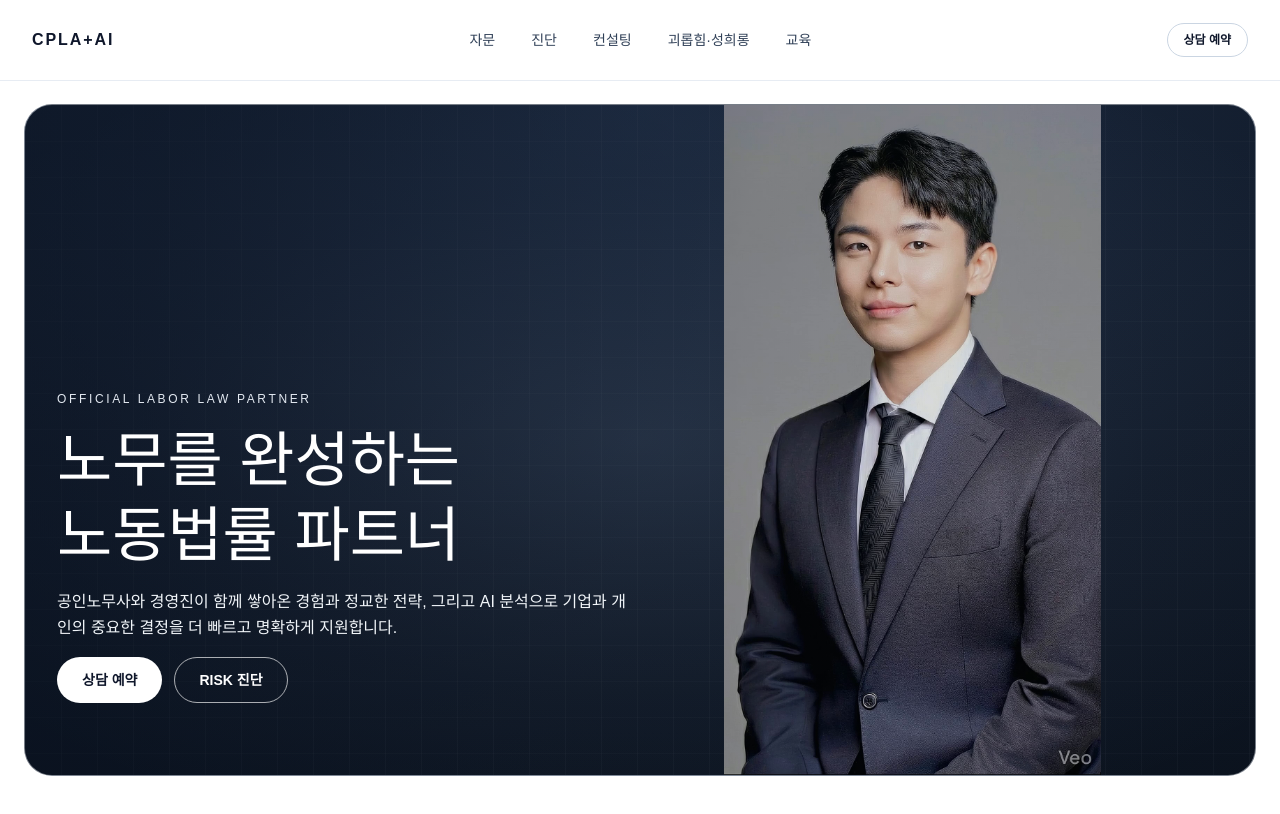
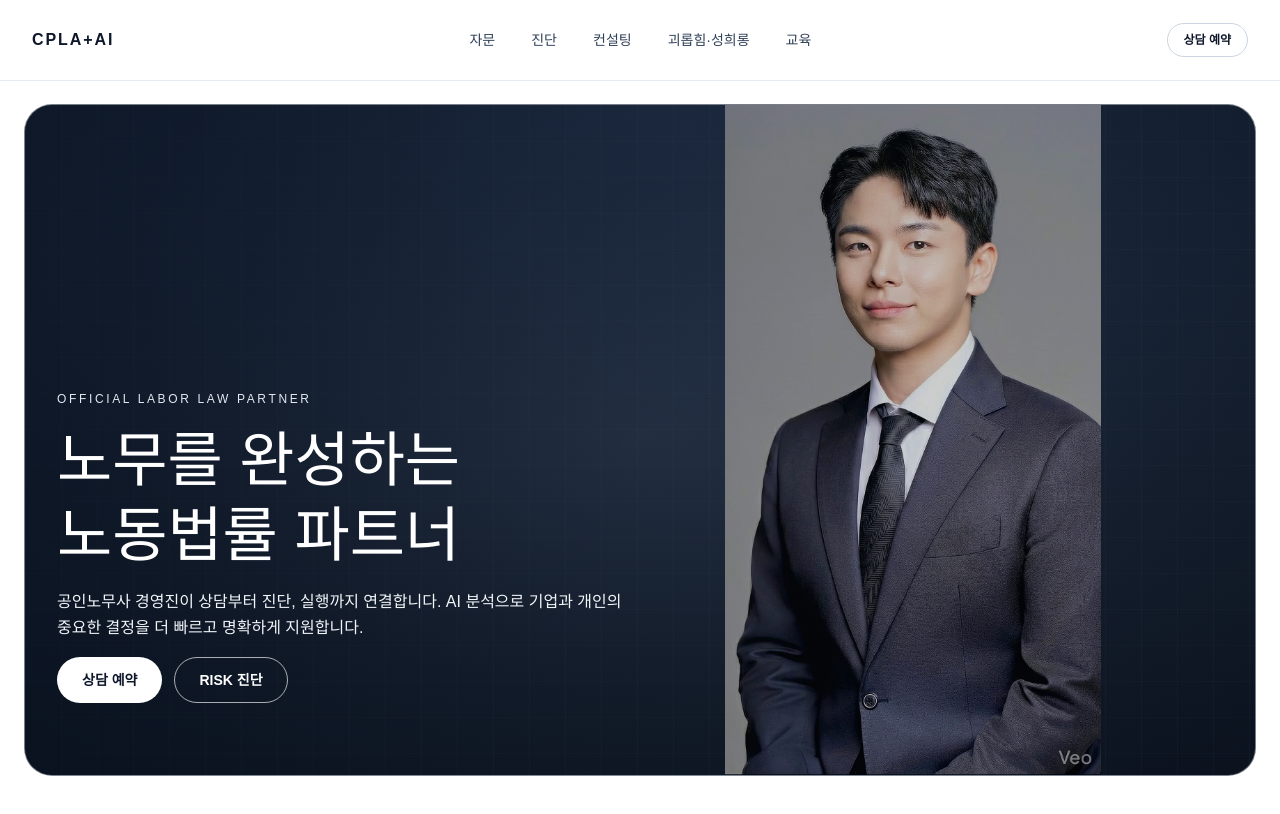
Before and after one commit to kyj44123-afk/cpla.ai, a Next.js app: page / in a window 1280 px wide. Shown: the top 814 px of the page. Built offline with nearby package versions, Linux system fonts and the light colour scheme; no server answers; a web font is replaced by a local one.

Commit message:
ver 0.9.6.9.1. (why)

```diff
--- a/src/app/page.tsx
+++ b/src/app/page.tsx
@@ -54,12 +54,14 @@ export default async function Home() {
         frameSources={frameSources}
         ctaHref="/counseling"
         headline={"노무를 완성하는\n노동법률 파트너"}
-        subcopy="공인노무사와 경영진이 함께 쌓아온 경험과 정교한 전략, 그리고 AI 분석으로 기업과 개인의 중요한 결정을 더 빠르고 명확하게 지원합니다."
+        subcopy="공인노무사 경영진이 상담부터 진단, 실행까지 연결합니다. AI 분석으로 기업과 개인의 중요한 결정을 더 빠르고 명확하게 지원합니다."
       />
-      <AutoPostsCarousel />
-      <PostFeatureCtaCards />
-      <HeroFollowupSections />
-      <BrandStory />
+      <div className="relative z-10 bg-white">
+        <AutoPostsCarousel />
+        <PostFeatureCtaCards />
+        <HeroFollowupSections />
+        <BrandStory />
+      </div>
       <SiteFooter />
     </main>
   );
--- a/src/components/landing-premium/HeroSequence.tsx
+++ b/src/components/landing-premium/HeroSequence.tsx
@@ -1,7 +1,7 @@
 "use client";
 
 import Link from "next/link";
-import { useEffect, useRef, useState } from "react";
+import { useEffect, useMemo, useRef, useState } from "react";
 
 type HeroSequenceProps = {
   introSrc: string;
@@ -23,86 +23,89 @@ export default function HeroSequence({
   subcopy,
 }: HeroSequenceProps) {
   const sectionRef = useRef<HTMLElement | null>(null);
-  const updateRafRef = useRef<number | null>(null);
+  const rafIdRef = useRef<number | null>(null);
+  const [frameIndex, setFrameIndex] = useState(0);
+  const [frameReady, setFrameReady] = useState(false);
 
-  const [currentFrame, setCurrentFrame] = useState(0);
+  const frames = useMemo(() => (frameSources.length > 0 ? frameSources : [introSrc]), [frameSources, introSrc]);
+  const activeFrameSrc = frames[frameIndex] ?? introSrc;
 
   useEffect(() => {
-    if (frameSources.length === 0) return;
+    if (frames.length === 0) return;
 
-    const preloadCount = Math.min(frameSources.length, 80);
+    const preloadCount = Math.min(frames.length, 90);
     for (let i = 0; i < preloadCount; i += 1) {
       const image = new Image();
       image.decoding = "async";
-      image.src = frameSources[i];
+      image.src = frames[i];
     }
-  }, [frameSources]);
+  }, [frames]);
 
   useEffect(() => {
-    if (frameSources.length === 0) return;
+    if (frames.length <= 1) return;
 
-    let lastFrame = -1;
+    let lastIndex = -1;
 
-    const updateFrame = () => {
-      updateRafRef.current = null;
-
+    const updateByScroll = () => {
+      rafIdRef.current = null;
       const section = sectionRef.current;
       if (!section) return;
 
       const viewportHeight = window.innerHeight;
       const scrollRange = Math.max(section.offsetHeight - viewportHeight, 1);
-      const sectionTopInViewport = section.getBoundingClientRect().top;
-      const traveled = clamp(-sectionTopInViewport, 0, scrollRange);
+      const rectTop = section.getBoundingClientRect().top;
+      const traveled = clamp(-rectTop, 0, scrollRange);
       const progress = traveled / scrollRange;
-      const nextFrame = Math.round(progress * (frameSources.length - 1));
+      const nextIndex = Math.round(progress * (frames.length - 1));
 
-      if (nextFrame === lastFrame) return;
-      lastFrame = nextFrame;
-      setCurrentFrame(nextFrame);
+      if (nextIndex === lastIndex) return;
+      lastIndex = nextIndex;
+      setFrameIndex(nextIndex);
     };
 
-    const onScrollOrResize = () => {
-      if (updateRafRef.current !== null) return;
-      updateRafRef.current = window.requestAnimationFrame(updateFrame);
+    const scheduleUpdate = () => {
+      if (rafIdRef.current !== null) return;
+      rafIdRef.current = window.requestAnimationFrame(updateByScroll);
     };
 
-    onScrollOrResize();
-    window.addEventListener("scroll", onScrollOrResize, { passive: true });
-    window.addEventListener("resize", onScrollOrResize);
+    scheduleUpdate();
+    window.addEventListener("scroll", scheduleUpdate, { passive: true });
+    window.addEventListener("resize", scheduleUpdate);
 
     return () => {
-      window.removeEventListener("scroll", onScrollOrResize);
-      window.removeEventListener("resize", onScrollOrResize);
-      if (updateRafRef.current !== null) {
-        window.cancelAnimationFrame(updateRafRef.current);
+      window.removeEventListener("scroll", scheduleUpdate);
+      window.removeEventListener("resize", scheduleUpdate);
+      if (rafIdRef.current !== null) {
+        window.cancelAnimationFrame(rafIdRef.current);
       }
     };
-  }, [frameSources]);
-
-  const activeFrameSrc = frameSources[currentFrame] || "";
+  }, [frames]);
 
   return (
-    <section ref={sectionRef} className="relative h-[220vh]" aria-label="Main visual">
+    <section ref={sectionRef} className="relative z-0 h-[240vh]" aria-label="Main visual">
       <div className="sticky top-0 flex h-[100dvh] items-center justify-center px-3 pt-14 md:px-6 md:pt-20">
         <div className="relative h-[82dvh] w-full overflow-hidden rounded-[28px] border border-slate-200/50 bg-[radial-gradient(140%_120%_at_50%_0%,#1f2e45_0%,#101927_56%,#0a111b_100%)] md:h-[84vh]">
-          <div className="absolute inset-0 opacity-40 [background-image:linear-gradient(to_right,rgba(255,255,255,0.08)_1px,transparent_1px),linear-gradient(to_bottom,rgba(255,255,255,0.06)_1px,transparent_1px)] [background-size:36px_36px]" />
+          <div className="absolute inset-0 opacity-35 [background-image:linear-gradient(to_right,rgba(255,255,255,0.08)_1px,transparent_1px),linear-gradient(to_bottom,rgba(255,255,255,0.06)_1px,transparent_1px)] [background-size:36px_36px]" />
           <div className="absolute inset-0 bg-[radial-gradient(90%_85%_at_50%_50%,rgba(145,170,203,0.18)_0%,rgba(145,170,203,0.05)_45%,rgba(10,17,27,0)_75%)]" />
 
-          <div
-            className="absolute inset-0 bg-contain bg-center bg-no-repeat md:bg-[position:82%_50%]"
-            style={{ backgroundImage: `url("${introSrc}")` }}
+          <img
+            src={introSrc}
+            alt=""
             aria-hidden="true"
+            className="absolute inset-0 h-full w-full object-contain object-center md:object-[82%_50%]"
           />
 
-          {activeFrameSrc ? (
-            <div
-              className="absolute inset-0 bg-contain bg-center bg-no-repeat md:bg-[position:82%_50%]"
-              style={{ backgroundImage: `url("${activeFrameSrc}")` }}
-              aria-hidden="true"
-            />
-          ) : null}
+          <img
+            src={activeFrameSrc}
+            alt=""
+            aria-hidden="true"
+            onLoad={() => setFrameReady(true)}
+            className={`absolute inset-0 h-full w-full object-contain object-center transition-opacity duration-200 md:object-[82%_50%] ${
+              frameReady ? "opacity-100" : "opacity-0"
+            }`}
+          />
 
-          <div className="absolute inset-0 bg-[linear-gradient(110deg,rgba(9,18,34,0.52)_12%,rgba(9,18,34,0.18)_52%,rgba(9,18,34,0.1)_100%)]" />
+          <div className="absolute inset-0 bg-[linear-gradient(110deg,rgba(9,18,34,0.56)_12%,rgba(9,18,34,0.24)_52%,rgba(9,18,34,0.14)_100%)]" />
 
           <div className="relative z-10 mx-auto flex h-full w-full max-w-7xl items-end px-5 pb-10 md:px-8 md:pb-18">
             <div className="max-w-xl space-y-4 rounded-2xl bg-slate-900/35 p-4 backdrop-blur-[2px] md:bg-transparent md:p-0 md:backdrop-blur-none">
```
